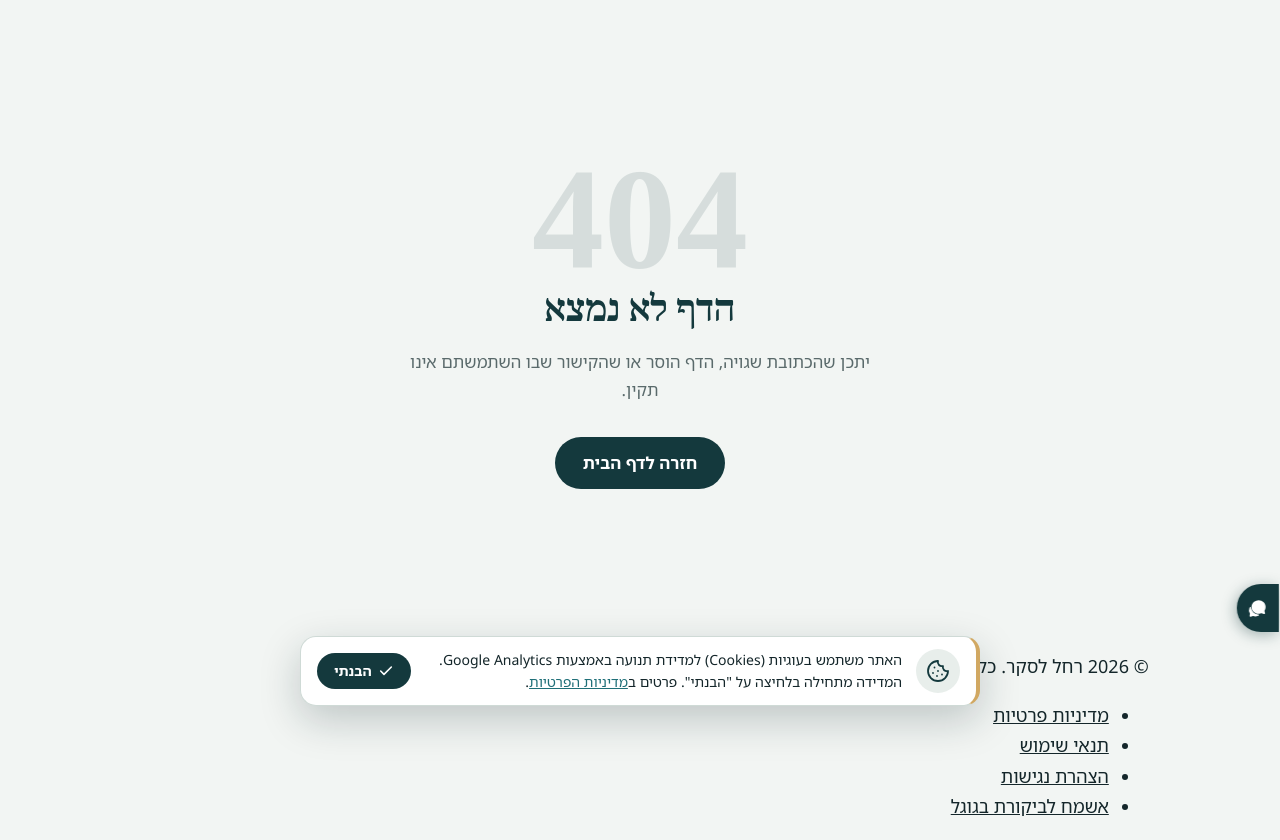
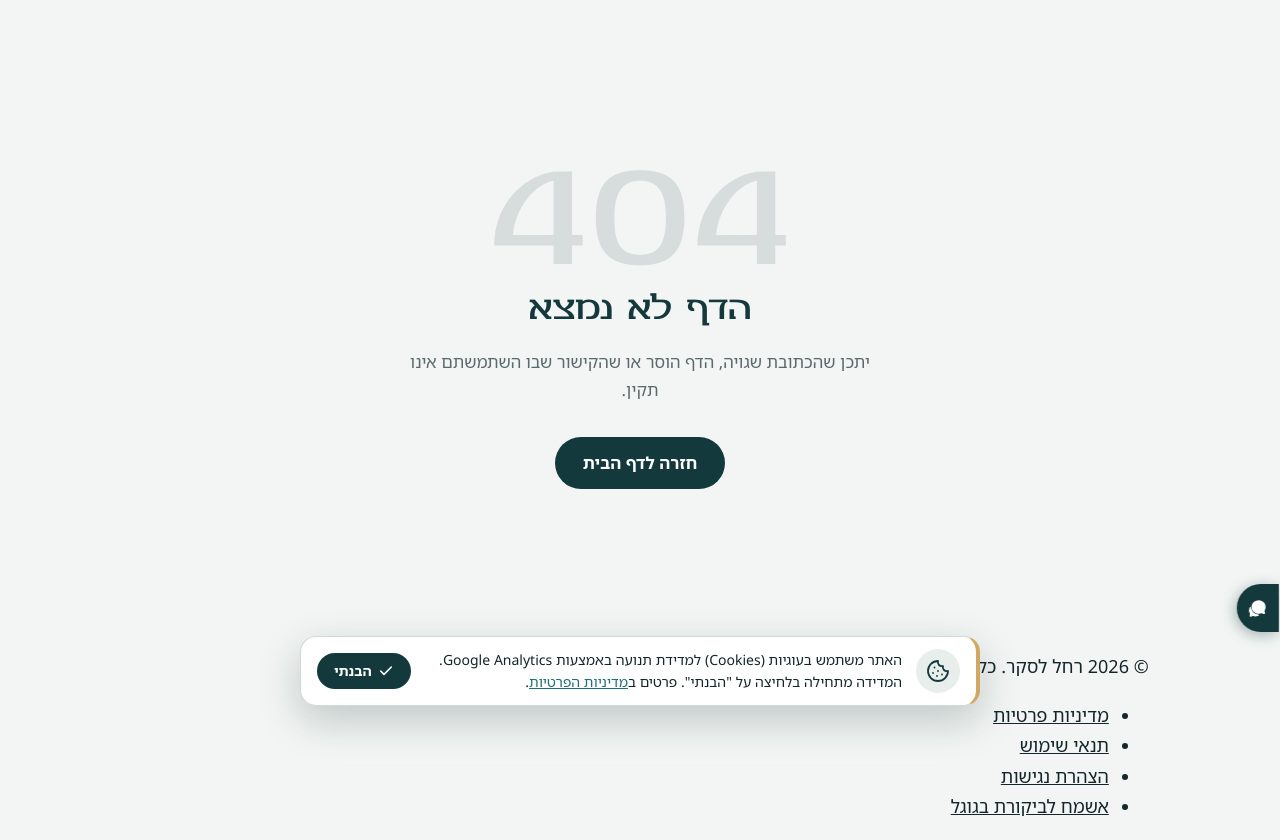
Before and after one commit to benny161299/Landing-page, a plain HTML site: page site/404.html in a window 1280 px wide. Shown: the part 78-918 px from the top of the page. Drawn offline with nearby package versions, Linux system fonts and the light colour scheme.

Commit message:
Ellinia CLM headings: self-hosted GPL font, display-weight mapping, license notice

```diff
--- a/site/404.html
+++ b/site/404.html
@@ -26,7 +26,7 @@
   }
   .page-404-inner { max-width: 480px; }
   .page-404-code {
-    font-family: 'Noto Serif Hebrew', serif;
+    font-family: var(--serif, 'Noto Serif Hebrew', serif);
     font-size: clamp(5rem, 20vw, 9rem);
     font-weight: 700;
     line-height: 1;
@@ -37,7 +37,7 @@
     user-select: none;
   }
   .page-404-title {
-    font-family: 'Noto Serif Hebrew', serif;
+    font-family: var(--serif, 'Noto Serif Hebrew', serif);
     font-size: clamp(1.6rem, 5vw, 2.2rem);
     font-weight: 700;
     color: var(--clr-primary, #14393D);
--- a/site/assets/style.css
+++ b/site/assets/style.css
@@ -1,3 +1,20 @@
+/* Ellinia CLM (כותרות) - גופן עברי חופשי מפרויקט Culmus, GPL-2.0.
+   קבצים ללא שינוי, רישיון ומקור: /assets/fonts/LICENSE-ElliniaCLM.txt */
+@font-face {
+  font-family: "Ellinia CLM";
+  src: url("/assets/fonts/ElliniaCLM-Light.otf") format("opentype");
+  font-weight: 300;
+  font-style: normal;
+  font-display: swap;
+}
+@font-face {
+  font-family: "Ellinia CLM";
+  src: url("/assets/fonts/ElliniaCLM-Bold.otf") format("opentype");
+  font-weight: 700;
+  font-style: normal;
+  font-display: swap;
+}
+
 :root {
   --bg: #F2F5F3;
   --surface: #FFFFFF;
@@ -18,7 +35,7 @@
   --foot: #0E2427;
   --focus: #1F6F78;
 
-  --serif: "Noto Serif Hebrew", "Frank Ruhl Libre", "David", "Times New Roman", serif;
+  --serif: "Ellinia CLM", "Noto Serif Hebrew", "Frank Ruhl Libre", "David", "Times New Roman", serif;
   --sans: "Noto Sans Hebrew", "Assistant", "Segoe UI", Tahoma, Arial, sans-serif;
 
   box-sizing: border-box;
@@ -72,6 +89,8 @@ body::before {
 img { max-width: 100%; display: block; }
 a { color: inherit; }
 h1, h2, h3 { font-family: var(--serif); font-weight: 700; margin: 0; line-height: 1.2; }
+/* כותרות תצוגה גדולות במשקל דק של Ellinia; טקסט serif קטן נשאר במשקל מודגש */
+.hero h1, .phead h1, .sec-h, .quote, .steps .n, .direct a.tel, .out .v { font-weight: 300; }
 p { margin: 0; }
 :focus-visible { outline: 3px solid var(--focus); outline-offset: 3px; border-radius: 4px; }
 [hidden] { display: none !important; }
```
Also changed, not shown: site/privacy-policy/index.html (+3 -1 lines), src/pages/404.html (+2 -2 lines), src/pages/privacy-policy/index.html (+3 -1 lines), site/assets/fonts/ElliniaCLM-Bold.otf (added), site/assets/fonts/ElliniaCLM-Light.otf (added), site/assets/fonts/LICENSE-ElliniaCLM.txt (added).
